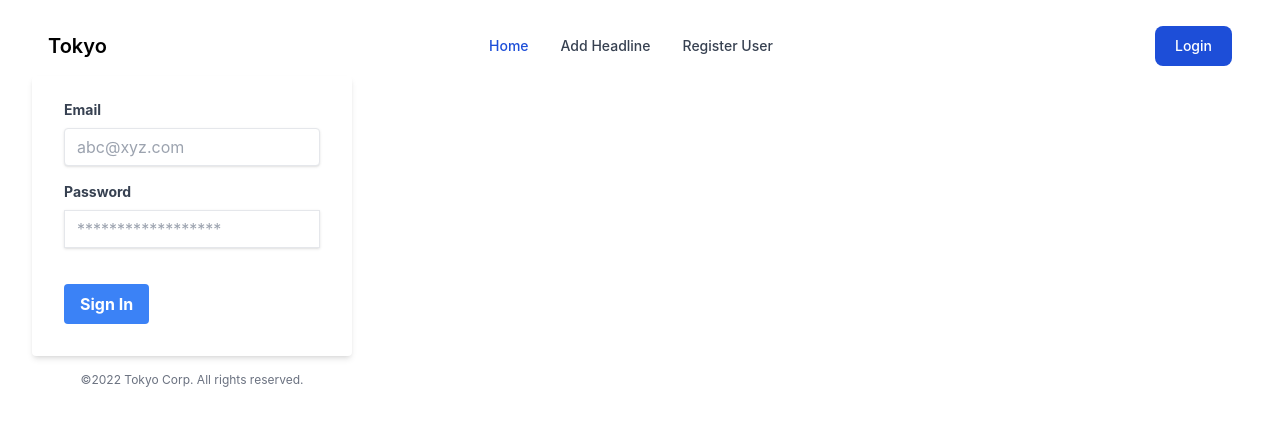
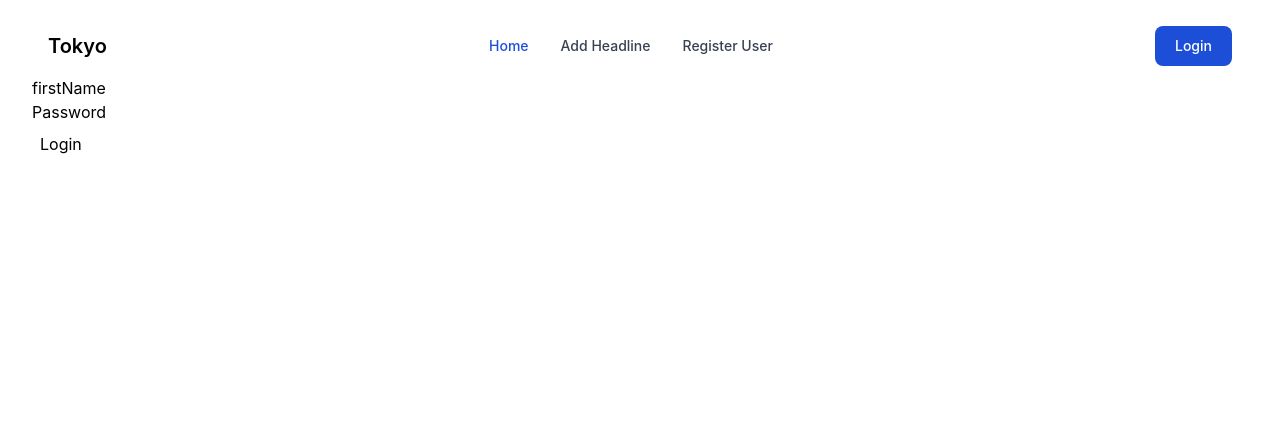
Before and after one commit to satwik1608/news-headlines, a React (Create React App) app: page /login in a window 1280 px wide. Shown: the top 426 px of the page. Built offline with nearby package versions, Linux system fonts and the light colour scheme.

Commit message:
backend cyclic

```diff
--- a/src/components/addHeadline.jsx
+++ b/src/components/addHeadline.jsx
@@ -14,7 +14,7 @@ class AddHeadline extends Component {
 
   async componentDidMount() {
     const headLineId = this.props.match.params.id;
-
+    console.log("mount");
     if (headLineId === "new") {
       this.setState({ data: this.setAuthor(this.props.user.firstname) });
       return;
--- a/src/components/loginForm.jsx
+++ b/src/components/loginForm.jsx
@@ -1,7 +1,7 @@
 import React, { Component } from "react";
 import { saveHeadline, getHeadline } from "../services/headlineService";
 // import { saveHeadline } from "../services/fakeHeadlineService";
-import auth from "../services/authService";
+import { login } from "../services/authService";
 
 class loginForm extends Component {
   state = {
@@ -21,7 +21,8 @@ class loginForm extends Component {
   doSubmit = async () => {
     try {
       const { data } = this.state;
-      await auth.login(data.email, data.password);
+      const { data: jwt } = await login(data.email, data.password); // getting the jwt token
+      localStorage.setItem("token", jwt);
       window.location = "./"; // reloading the page
     } catch (ex) {
       if (ex.response && ex.response.status === 400) {
@@ -38,88 +39,36 @@ class loginForm extends Component {
   };
 
   render() {
-    // return (
-    //   <React.Fragment>
-    //     <form onSubmit={this.handleSubmit}>
-    //       <div className="form-group ">
-    //         <label htmlFor="title">Email</label>
-    //         <input
-    //           value={this.state.data.email}
-    //           type="email"
-    //           name="email"
-
-    //           id="email"
-    //           onChange={this.handleChange}
-    //         />
-    //       </div>
-    //       <div className="form-group">
-    //         <label htmlFor="body">Password</label>
-    //         <input
-    //           value={this.state.data.password}
-    //           name="password"
-    //           type="password"
-
-    //           id="password"
-
-    //           onChange={this.handleChange}
-    //         />
-    //       </div>
-
-    //       <button className="btn btn-primary m-2">Login</button>
-    //     </form>
-    //   </React.Fragment>
-
-    // );
     return (
-      <div className="w-full max-w-xs">
-        <form
-          onSubmit={this.handleSubmit}
-          className="bg-white shadow-md rounded px-8 pt-6 pb-8 mb-4"
-        >
-          <div className="mb-4">
-            <label
-              className="block text-gray-700 text-sm font-bold mb-2"
-              htmlFor="email"
-            >
-              Email
-            </label>
+      <React.Fragment>
+        <form onSubmit={this.handleSubmit}>
+          <div className="form-group ">
+            <label htmlFor="title">firstName</label>
             <input
-              className="shadow appearance-none border rounded w-full py-2 px-3 text-gray-700 leading-tight focus:outline-none focus:shadow-outline"
               value={this.state.data.email}
               type="email"
               name="email"
+              className="form-control"
               id="email"
               onChange={this.handleChange}
-              placeholder="abc@xyz.com"
             />
           </div>
-          <div className="mb-6">
-            <label
-              className="block text-gray-700 text-sm font-bold mb-2"
-              htmlFor="password"
-            >
-              Password
-            </label>
+          <div className="form-group">
+            <label htmlFor="body">Password</label>
             <input
-              className="shadow appearance-none border  w-full py-2 px-3 text-gray-700 mb-3 leading-tight focus:outline-none focus:shadow-outline"
               value={this.state.data.password}
               name="password"
               type="password"
+              className="form-control"
               id="password"
+              rows="3"
               onChange={this.handleChange}
-              placeholder="******************"
             />
           </div>
-          <div className="flex items-center justify-between">
-            <button className="bg-blue-500 hover:bg-blue-700 text-white font-bold py-2 px-4 rounded focus:outline-none focus:shadow-outline">
-              Sign In
-            </button>
-          </div>
+
+          <button className="btn btn-primary m-2">Login</button>
         </form>
-        <p className="text-center text-gray-500 text-xs">
-          &copy;2022 Tokyo Corp. All rights reserved.
-        </p>
-      </div>
+      </React.Fragment>
     );
   }
 }
--- a/src/services/authService.js
+++ b/src/services/authService.js
@@ -7,7 +7,7 @@ http.setJwt(getJwt()); // removing bidirectional dependency with httpservice
 
 export async function login(email, password) {
   const { data: jwt } = await http.post(
-    "https://ancient-island-05230.herokuapp.com/api/auth",
+    "https://handsome-blue-shoulder-pads.cyclic.app/api/auth",
     {
       email,
       password,
--- a/src/services/headlineService.js
+++ b/src/services/headlineService.js
@@ -1,19 +1,15 @@
 import http from "./httpService";
 
 export function getHeadlines() {
-  return http.get("https://ancient-island-05230.herokuapp.com/api/headlines/");
+  return http.get("https://handsome-blue-shoulder-pads.cyclic.app/");
 }
 
 export function getHeadline(id) {
-  return http.get(
-    `https://ancient-island-05230.herokuapp.com/api/headlines/${id}`
-  );
+  return http.get(`https://handsome-blue-shoulder-pads.cyclic.app/${id}`);
 }
 
 export function deleteHeadline(id) {
-  return http.delete(
-    `https://ancient-island-05230.herokuapp.com/api/headlines/${id}`
-  );
+  return http.delete(`https://handsome-blue-shoulder-pads.cyclic.app/${id}`);
 }
 
 export function saveHeadline(headline) {
@@ -22,19 +18,16 @@ export function saveHeadline(headline) {
   if (headline._id) {
     delete body._id;
     return http.put(
-      `https://ancient-island-05230.herokuapp.com/api/headlines/${headline._id}`,
+      `https://handsome-blue-shoulder-pads.cyclic.app/${headline._id}`,
       body
     );
   }
-  return http.post(
-    "https://ancient-island-05230.herokuapp.com/api/headlines/",
-    headline
-  );
+  return http.post("https://handsome-blue-shoulder-pads.cyclic.app/", headline);
 }
 
 export function saveLike(headline) {
   return http.put(
-    `https://ancient-island-05230.herokuapp.com/api/headlines/like/${headline._id}`,
+    `https://handsome-blue-shoulder-pads.cyclic.app/like/${headline._id}`,
     headline
   );
 }
--- a/src/services/userService.js
+++ b/src/services/userService.js
@@ -2,7 +2,7 @@ import http from "./httpService";
 
 export function register(user) {
   console.log(user);
-  return http.post(" https://ancient-island-05230.herokuapp.com/api/users", {
+  return http.post(" https://handsome-blue-shoulder-pads.cyclic.app/", {
     firstname: user.firstname,
     lastname: user.lastname,
     email: user.email,
```
